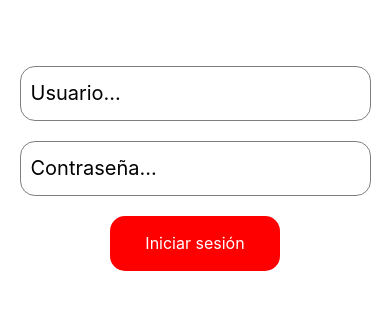
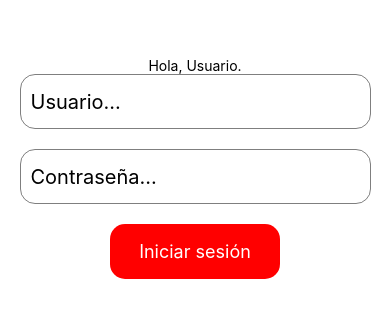
Before and after one commit to KimRuedasR/DAM_HolaMundo, a React Native app: screen / in a window 390 px wide. Shown: the part 254-572 px from the top of the page. Built offline with nearby package versions, Linux system fonts and the light colour scheme.

Commit message:
feat(P18): add dynamic username at Login screen

```diff
--- a/App.js
+++ b/App.js
@@ -1,20 +1,31 @@
+import React, { useState } from "react";
 import { StatusBar } from 'expo-status-bar';
 import { StyleSheet, Text, View, TouchableOpacity, TextInput } from 'react-native';
+import codegenNativeCommands from "react-native/Libraries/Utilities/codegenNativeCommands";
 
 export default function App() {
+  const [ username, setUsername ] = useState("Usuario");
 
-  function hola() {
-    alert("Hola");
+  function headerHandler(text) {
+    setUsername(text);
+    console.log("header: " + username);
+    console.log("input: " + text);
   }
   return (
     <View style={styles.container}>
-      <TextInput style={styles.input_login} placeholder='Usuario...'/>
-      <TextInput style={styles.input_login} placeholder='Contraseña...' secureTextEntry={true}/>
+      <Text style={styles.login_header}>Hola, {username}.</Text>
+      <TextInput
+        onChangeText={headerHandler}
+        style={styles.input_login}
+        placeholder="Usuario..."/>
+      <TextInput
+        style={styles.input_login}
+        placeholder="Contraseña..."
+        secureTextEntry={true}/>
 
       <TouchableOpacity style={styles.login_btn}>
-          <Text style={{fontSize: 16, color: 'white' }}>Iniciar sesión</Text>
+          <Text style={{fontSize: 18, color: 'white' }}>Iniciar sesión</Text>
       </TouchableOpacity>
-
       <StatusBar style="auto" />
     </View>
   );
```
